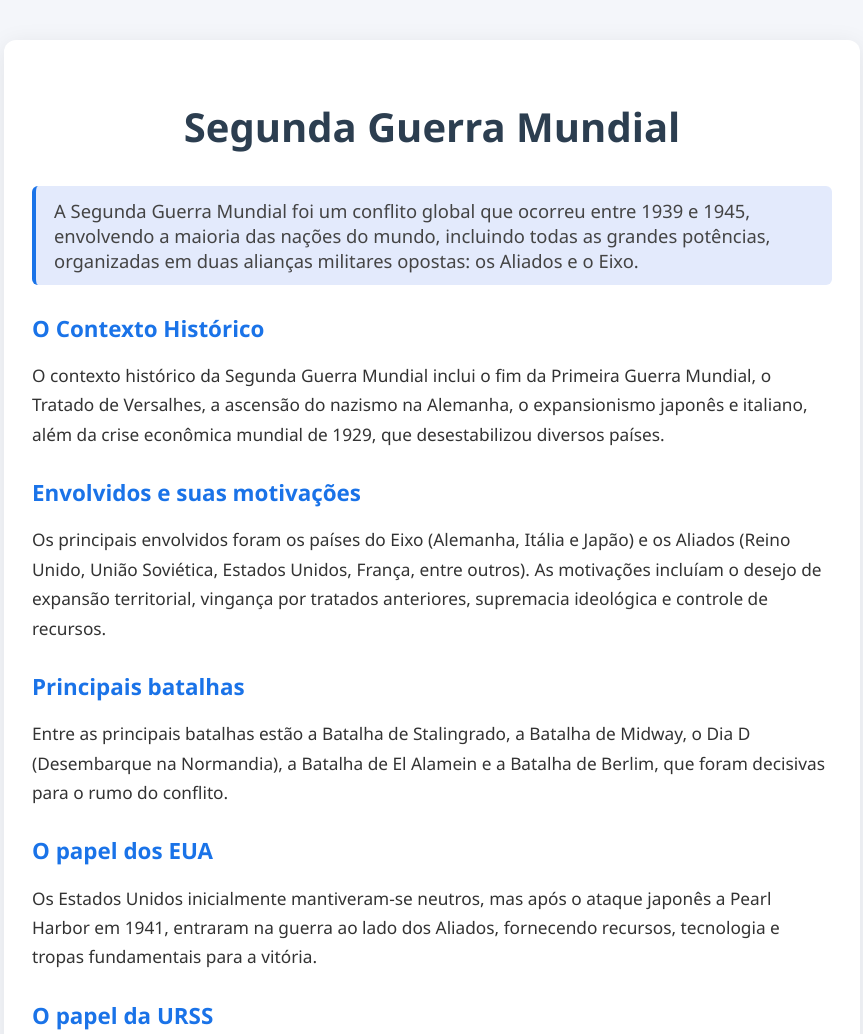
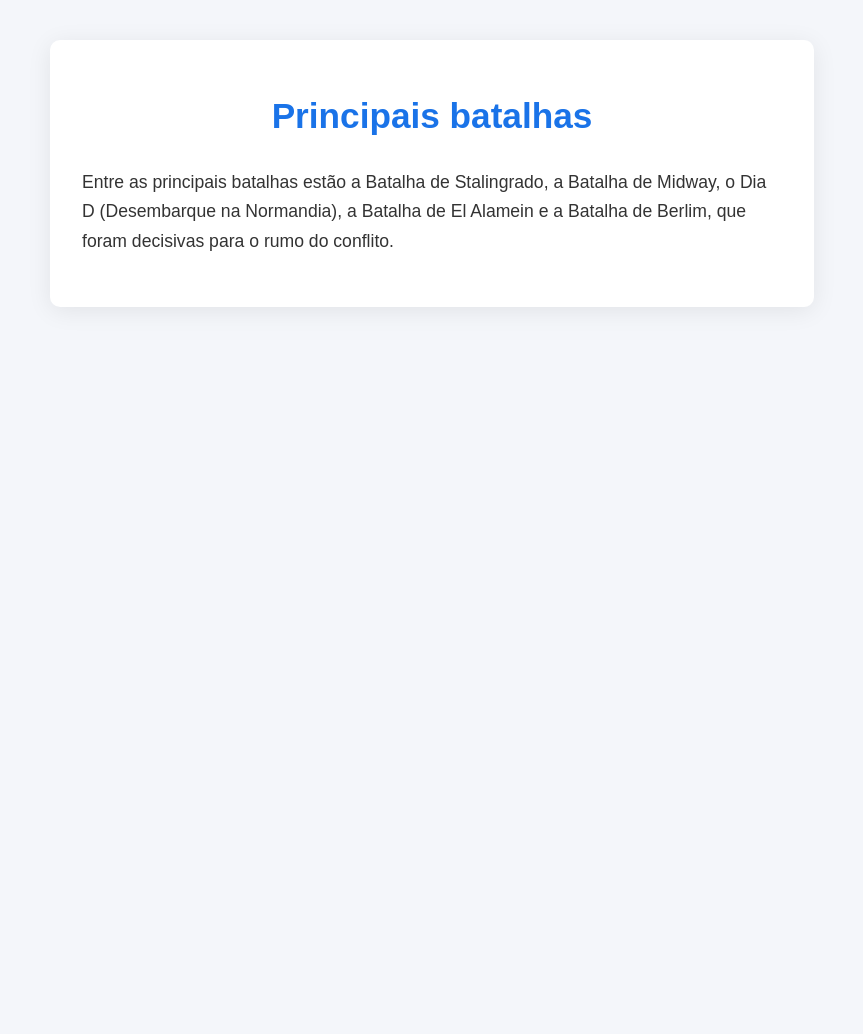
Before and after one commit to CAIOVPFAST/Gerencia-de-configura-o, a plain HTML site: page index.html in a window 1280 px wide. Shown: the top 1034 px of the page, without its empty margins (208-1071 px from the left). After the commit the page ends 800 px from the top, so only its background shows below. Drawn offline with Linux system fonts and the light colour scheme.

Commit message:
Principais batalhas

```diff
--- a/index.html
+++ b/index.html
@@ -1,76 +1 @@
-<!DOCTYPE html>
-<html lang="pt-br">
-<head>
-  <meta charset="UTF-8">
-  <meta name="viewport" content="width=device-width, initial-scale=1.0">
-  <title>História da Segunda Guerra Mundial</title>
-  <link rel="stylesheet" type="text/css" href="styles.css"/>
-</head>
-<body>
-
-  <div class="container">
-    <h1>Segunda Guerra Mundial</h1>
-
-    <div class="section">
-      <p class="intro">
-        A Segunda Guerra Mundial foi um conflito global que ocorreu entre 1939 e 1945, envolvendo a maioria das nações do mundo, incluindo todas as grandes potências, organizadas em duas alianças militares opostas: os Aliados e o Eixo.
-      </p>
-
-      <h2>O Contexto Histórico</h2>
-      <p class="content">
-        O contexto histórico da Segunda Guerra Mundial inclui o fim da Primeira Guerra Mundial, o Tratado de Versalhes, a ascensão do nazismo na Alemanha, o expansionismo japonês e italiano, além da crise econômica mundial de 1929, que desestabilizou diversos países.
-      </p>
-
-      <h2>Envolvidos e suas motivações</h2>
-      <p class="content">
-        Os principais envolvidos foram os países do Eixo (Alemanha, Itália e Japão) e os Aliados (Reino Unido, União Soviética, Estados Unidos, França, entre outros). As motivações incluíam o desejo de expansão territorial, vingança por tratados anteriores, supremacia ideológica e controle de recursos.
-      </p>
-
-      <h2>Principais batalhas</h2>
-      <p class="content">
-        Entre as principais batalhas estão a Batalha de Stalingrado, a Batalha de Midway, o Dia D (Desembarque na Normandia), a Batalha de El Alamein e a Batalha de Berlim, que foram decisivas para o rumo do conflito.
-      </p>
-
-      <h2>O papel dos EUA</h2>
-      <p class="content">
-        Os Estados Unidos inicialmente mantiveram-se neutros, mas após o ataque japonês a Pearl Harbor em 1941, entraram na guerra ao lado dos Aliados, fornecendo recursos, tecnologia e tropas fundamentais para a vitória.
-      </p>
-
-      <h2>O papel da URSS</h2>
-      <p class="content">
-        A União Soviética foi decisiva na derrota da Alemanha nazista, especialmente após a Batalha de Stalingrado. O país sofreu grandes perdas, mas conseguiu avançar até Berlim, contribuindo para o fim do conflito na Europa.
-      </p>
-
-      <h2>Hiroshimna e Nagasaki</h2>
-      <p class="content">
-        Em agosto de 1945, os Estados Unidos lançaram bombas atômicas sobre as cidades japonesas de Hiroshima e Nagasaki, levando à rendição do Japão e ao fim da Segunda Guerra Mundial.
-      </p>
-
-      <h2>Consequências e Impacto</h2>
-      <p class="content">
-        A guerra resultou em milhões de mortos, destruição em massa, o surgimento da ONU, a Guerra Fria, a divisão da Alemanha, avanços tecnológicos e mudanças profundas na ordem mundial.
-      </p>
-    </div>
-
-    <!-- Imagem sobre as Grandes Navegações -->
-    <div class="section">
-      <h2>Segunda Guerra Mundial</h2>
-      <p class="content">
-       Texto sobre a segunda guerra.
-      </p>
-      <img src="segundaGuerra.png" alt="Grandes Navegações" class="image">
-    </div>
-
-    <!-- Tabela com países da América e datas de independência -->
-    <div class="section">
-
-    </div>
-
-    <!-- Rodapé -->
-    <div class="footer">
-      <p>Exercício realizado em sala de aula</p>
-    </div>
-  </div>
-
-</body>
-</html>
+<!DOCTYPE html><html lang="pt-br"><head><meta charset="UTF-8"><meta name="viewport" content="width=device-width, initial-scale=1.0"><title>Principais batalhas</title><link rel="stylesheet" type="text/css" href="styles.css"/></head><body><div class="container"><h1>Principais batalhas</h1><p class="content">Entre as principais batalhas estão a Batalha de Stalingrado, a Batalha de Midway, o Dia D (Desembarque na Normandia), a Batalha de El Alamein e a Batalha de Berlim, que foram decisivas para o rumo do conflito.</p></div></body></html>
--- a/styles.css
+++ b/styles.css
@@ -1,68 +1 @@
-body {
-  font-family: 'Segoe UI', Arial, sans-serif;
-  background: #f4f6fa;
-  margin: 0;
-  padding: 0;
-  color: #222;
-}
-
-.container {
-  max-width: 800px;
-  margin: 40px auto;
-  background: #fff;
-  border-radius: 12px;
-  box-shadow: 0 4px 24px rgba(0,0,0,0.08);
-  padding: 32px 28px 16px 28px;
-}
-
-h1 {
-  text-align: center;
-  color: #2c3e50;
-  margin-bottom: 32px;
-  font-size: 2.5rem;
-}
-
-.section {
-  margin-bottom: 32px;
-}
-
-h2 {
-  color: #1a73e8;
-  margin-top: 28px;
-  margin-bottom: 8px;
-  font-size: 1.4rem;
-}
-
-.intro {
-  font-size: 1.15rem;
-  color: #444;
-  background: #e3eafc;
-  border-left: 4px solid #1a73e8;
-  padding: 12px 18px;
-  border-radius: 6px;
-  margin-bottom: 18px;
-}
-
-.content {
-  font-size: 1.08rem;
-  color: #333;
-  margin-bottom: 12px;
-  line-height: 1.7;
-}
-
-.image {
-  display: block;
-  margin: 18px auto 0 auto;
-  max-width: 100%;
-  border-radius: 8px;
-  box-shadow: 0 2px 12px rgba(26,115,232,0.08);
-}
-
-.footer {
-  text-align: center;
-  color: #888;
-  font-size: 0.98rem;
-  margin-top: 32px;
-  padding-top: 12px;
-  border-top: 1px solid #e0e0e0;
-}
+body { font-family: Arial, sans-serif; background: #f4f6fa; color: #222; } .container { max-width: 700px; margin: 40px auto; background: #fff; border-radius: 10px; box-shadow: 0 4px 24px rgba(0,0,0,0.08); padding: 32px; } h1 { text-align: center; color: #1a73e8; margin-bottom: 32px; font-size: 2.2rem; } .content { font-size: 1.1rem; color: #333; line-height: 1.7; }
```
